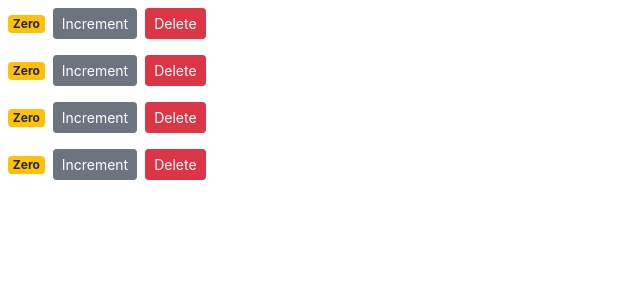
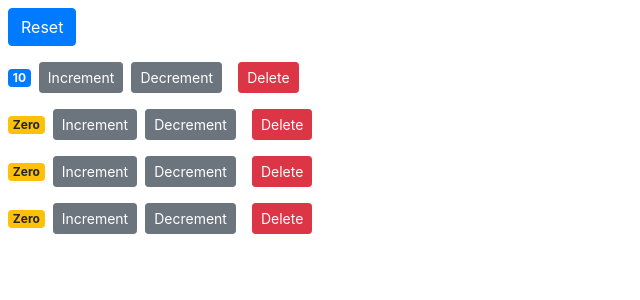
Before and after one commit to rajeshpai1/react-basic-app, a React (Create React App) app: page / in a window 1280 px wide. Shown: the top 300 px of the page, without its empty margins (0-640 px from the left). Built offline with nearby package versions, Linux system fonts and the light colour scheme.

Commit message:
update increments

```diff
--- a/src/components/counterComponents.jsx
+++ b/src/components/counterComponents.jsx
@@ -2,7 +2,8 @@ import React, { Component } from "react";
 
 class Counter extends Component {
   state = {
-    value: this.props.value
+    value: this.props.value,
+    name: this.props.name
   };
   render() {
     return (
@@ -12,18 +13,14 @@ class Counter extends Component {
         >
           {this.formatCount()}
         </span>
-        <button onClick={() => this.handleIncrement()} className="btn btn-secondary btn-sm">Increment</button>
-        <button onClick={()=> this.handleDecrememnt()} className="btn btn-sm m-2 btn-danger">Delete</button>
+        <button onClick={() => this.props.onIncrement()} className="btn btn-secondary btn-sm">Increment</button>
+        <button onClick={() => this.props.onDecrement()} className="btn btn-secondary btn-sm m-2">Decrement</button>
+        <button onClick={()=> this.props.onDelete()} className="btn btn-sm m-2 btn-danger">Delete</button>
         <br></br>
       </React.Fragment>
     );
   }
-  handleIncrement = () => {
-  this.setState({ value: this.state.value + 1 })
-}
- handleDecrememnt = () => {
-  this.setState({ value: this.state.value -1 })
-}
+
   getBadgeClasses() {
     let classes = "badge m-2 badge-";
     classes += this.state.value === 0 ? "warning" : "primary";
--- a/src/components/counters.jsx
+++ b/src/components/counters.jsx
@@ -1,28 +1,77 @@
-import React, { Component } from 'react';
-import Counter from './counterComponents';
+import React, { Component } from "react";
+import Counter from "./counterComponents";
 
 class Counters extends Component {
   state = {
-    counterComponents:[
+    counters: [
       {
-        id:1, value:0
-      },{
-        id:2, value:0
-      },{
-        id:3, value:0
-      },{
-        id:4, value:0
+        id: 1,
+        value: 10,
+        name: "Apple",
       },
-    ]
-  }
+      {
+        id: 2,
+        value: 0,
+        name: "Banana",
+      },
+      {
+        id: 3,
+        value: 0,
+        name: "Orange",
+      },
+      {
+        id: 4,
+        value: 0,
+        name: "Mango",
+      },
+    ],
+  };
   render() {
     return (
       <div>
-        { this.state.counterComponents.map(ele => <Counter key={ele.id} value = {ele.value} id={ele.id}></Counter>)}
-
+        <div>
+          <button onClick={this.handleReset} className="btn btn-primary m-2">
+            Reset
+          </button>
+        </div>
+        {this.state.counters.map((counter) => (
+          <Counter
+            key={counter.id}
+            onIncrement={() => this.handleIncrement(counter)}
+            onDecrement={() => this.handleDecrement(counter)}
+            onDelete={() => this.handleDelete(counter)}
+            value={counter.value}
+            id={counter.id}
+          ></Counter>
+        ))}
       </div>
     );
   }
+  handleReset = () => {
+    const counters = this.state.counters.map((c) => {
+      c.value = 0;
+      return c;
+    });
+    this.setState({ counters });
+  };
+  handleDecrement = (counter) => {
+    const counters = [...this.state.counters];
+    const indx = counters.indexOf(counter);
+    counters[indx] = { ...counter };
+    counter[indx].value--;
+    this.setState({ counters: this.props.counter });
+  };
+  handleIncrement = (counter) => {
+    const counters = [...this.state.counters];
+    const indx = counters.indexOf(counter);
+    counters[indx] = { ...counter };
+    counters[indx].value++;
+    this.setState({ counters: this.props.counter });
+  };
+  handleDelete = (counterID) => {
+    const counters = this.state.counters.filter((c) => c.id !== counterID);
+    this.setState({ counters });
+  };
 }
 
 export default Counters;
```
